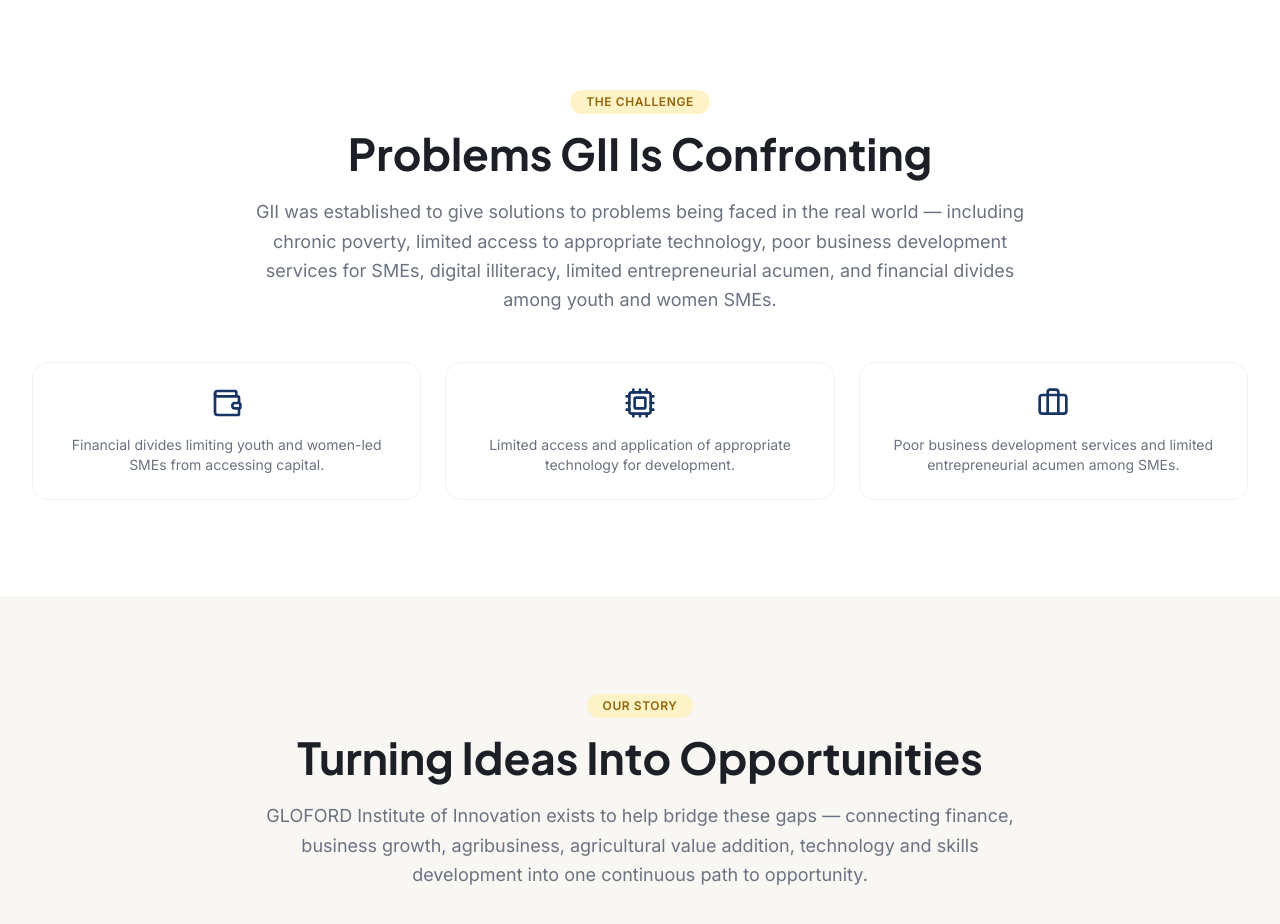
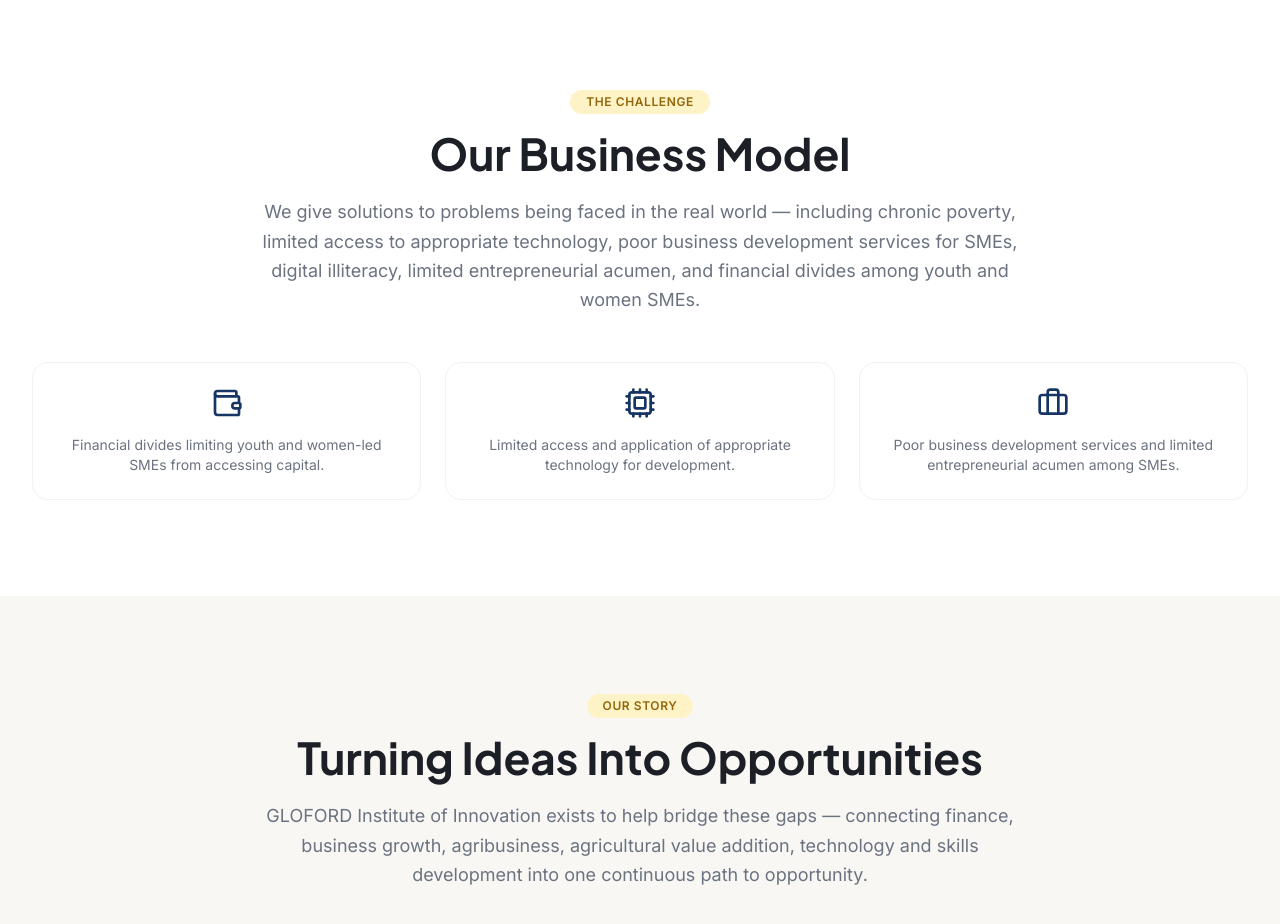
Before and after one commit to EmmaB211/gloford-institute-of-innovation, a React (Vite) app: page / in a window 1280 px wide. Shown: the part 1200-2124 px from the top of the page. Built offline with nearby package versions, Linux system fonts and the light colour scheme.

Commit message:
Update section header title and description

```diff
--- a/src/pages/Home.tsx
+++ b/src/pages/Home.tsx
@@ -47,8 +47,8 @@ export default function Home() {
         <div className="container-page">
           <SectionHeader
             eyebrow="The Challenge"
-            title="Problems GII Is Confronting"
-            description="GII was established to give solutions to problems being faced in the real world — including chronic poverty, limited access to appropriate technology, poor business development services for SMEs, digital illiteracy, limited entrepreneurial acumen, and financial divides among youth and women SMEs."
+            title="Our Business Model"
+            description="We give solutions to problems being faced in the real world — including chronic poverty, limited access to appropriate technology, poor business development services for SMEs, digital illiteracy, limited entrepreneurial acumen, and financial divides among youth and women SMEs."
           />
           <div className="mt-12 grid gap-6 sm:grid-cols-3">
             {[
```
